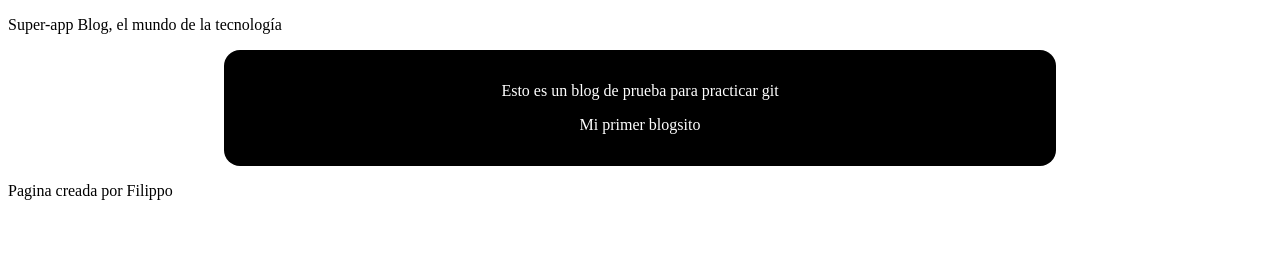
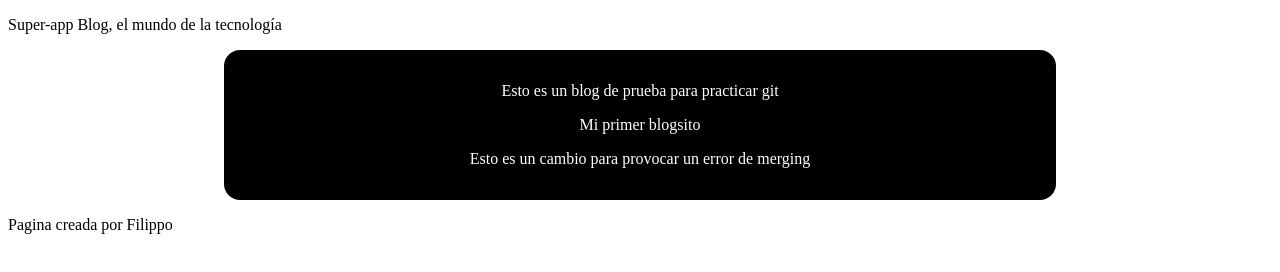
Before and after one commit to filippoagm/super-app, a plain HTML site: page index.html in a window 1280 px wide. Drawn offline with Linux system fonts and the light colour scheme.

Commit message:
Cambio en main para provocar un merge con conflicto

```diff
--- a/index.html
+++ b/index.html
@@ -6,13 +6,13 @@
 	<link rel="stylesheet" href="./css/estilo.css" />
 </head>
 <body>
-
 	<header id="cabecera">
 		<p>Super-app Blog, el mundo de la tecnología</p>
 </header>
 <div id="body">
 <p>Esto es un blog de prueba para practicar git</p>
 <p>Mi primer blogsito</p>
+<p>Esto es un cambio para provocar un error de merging</p>
 </div>
 <footer id="footer">
 	<p>Pagina creada por Filippo</p>
```
